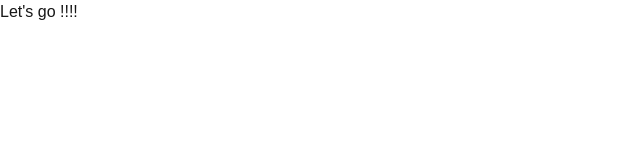
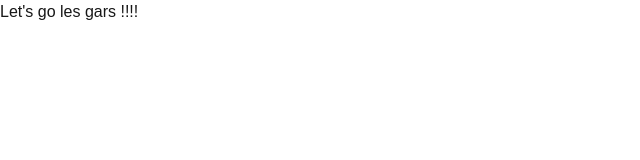
Before and after one commit to Ahmat-2000/projet-touwi, a Next.js app: page / in a window 1280 px wide. Shown: the top 160 px of the page, without its empty margins (0-640 px from the left). Built offline with nearby package versions, Linux system fonts and the light colour scheme.

Commit message:
let's go les gars

```diff
--- a/src/app/page.js
+++ b/src/app/page.js
@@ -2,7 +2,7 @@
 export default function Home() {
   return (
     <div className="h-screen flex justify-center items-center">
-      <p className="text-4xl md:text-9xl">Let&apos;s go !!!!</p>
+      <p className="text-4xl md:text-9xl">Let&apos;s go les gars !!!!</p>
     </div>
   );
 }
```
